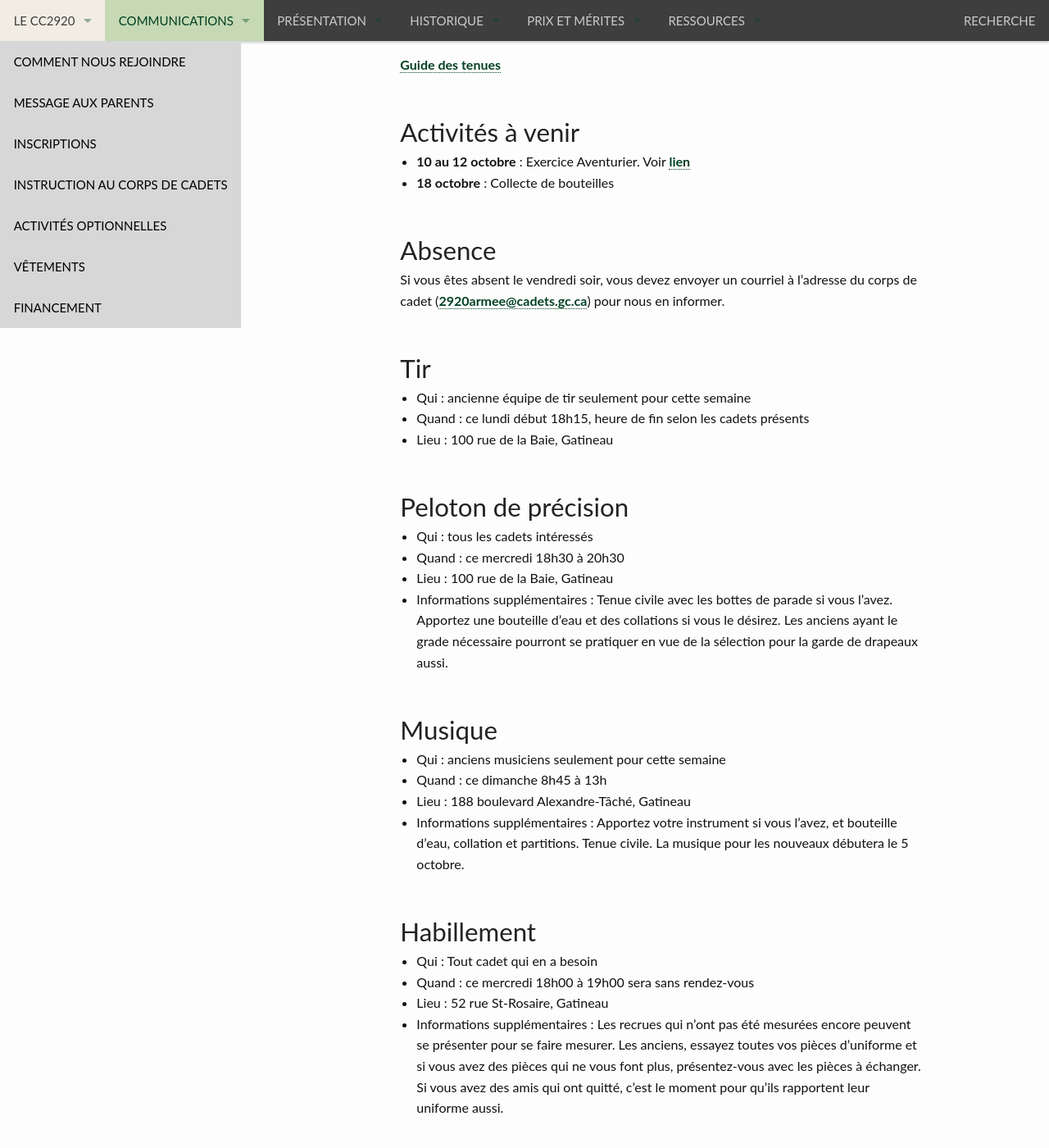
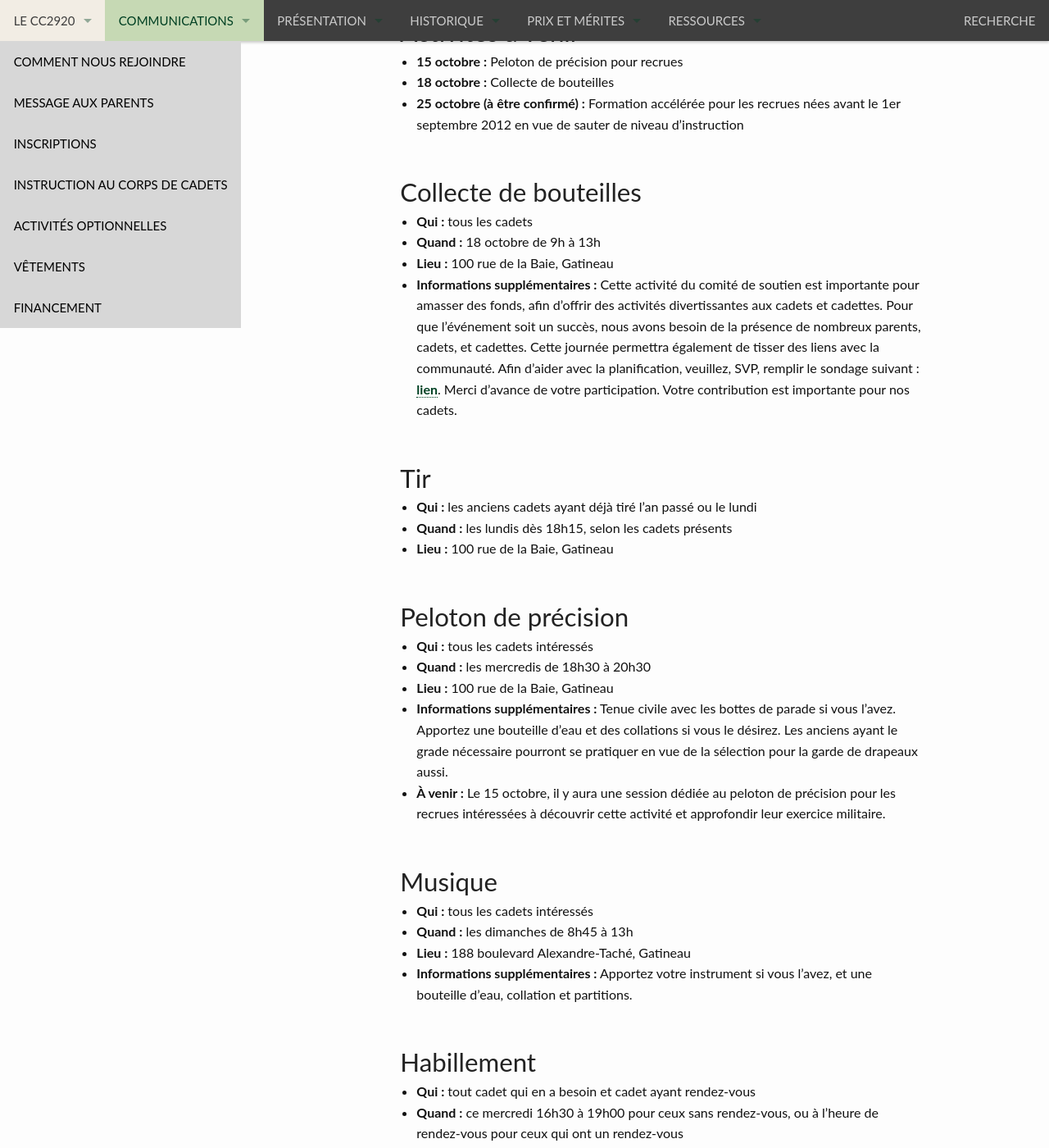
Before and after one commit to CC2920/web, a Jekyll site: the page built from _communications/messages.md, in a window 1280 px wide and 1400 px high, scrolled down 515 px. Shown: the whole window at 82% size. Built offline with Jekyll 4.4.1, drawn with Linux system fonts in a browser that asks for light colours; some of the changed text lies outside the part shown.

Commit message:
Message de la semaine du 10 octobre 2025

```diff
--- a/_communications/messages.md
+++ b/_communications/messages.md
@@ -3,56 +3,51 @@
 layout: "messages"
 ---
 
-## Soirée d’instruction 3 octobre
-- Qui : Tous les cadets
-- Heure : de 18h30 à 21h15, vendredi soir
-- Lieu : 52 St-Rosaire (Locaux d’instruction)
-	- Tenue niveau vert : civil avec chandail vert ou chandail rouge du corps de cadets
-	- Tenue niveau rouge : Tenue C5 - Tenue d'entrainement
-	- Tenue niveau or : Tenue C5 - Tenue d'entrainement
-	- Tenue cadets séniors : Tenue C5 - Tenue d'entrainement
-
-[Guide des tenues](https://cc2920.ca/docs/ressources/guide_uniforme.v3.pdf)
+## Exercice aventurier 10 au 12 octobre
+- Qui : tous les cadets
+- Pour toute l'information, voir [lien](https://drive.google.com/file/d/18VScKllQKGgN4ThAngl88Y-lrEOBNM6n/view?usp=sharing).
+- Pour les anciens, votre validation annuelle doit être à jour pour participer à l’exercice. Il est possible de l’apporter avant le départ.
 
 
 ## Activités à venir
-- **10 au 12 octobre** : Exercice Aventurier. Voir [lien](https://drive.google.com/file/d/18VScKllQKGgN4ThAngl88Y-lrEOBNM6n/view?usp=sharing)
-- **18 octobre** : Collecte de bouteilles
+- **15 octobre :** Peloton de précision pour recrues
+- **18 octobre :** Collecte de bouteilles
+- **25 octobre (à être confirmé) :** Formation accélérée pour les recrues nées avant le 1er septembre 2012 en vue de sauter de niveau d'instruction
 
 
-## Absence
-Si vous êtes absent le vendredi soir, vous devez envoyer un courriel à l'adresse du corps de cadet (<2920armee@cadets.gc.ca>) pour nous en informer.
+## Collecte de bouteilles
+- **Qui :** tous les cadets
+- **Quand :** 18 octobre de 9h à 13h
+- **Lieu :** 100 rue de la Baie, Gatineau
+- **Informations supplémentaires :** Cette activité du comité de soutien est importante pour amasser des fonds, afin d’offrir des activités divertissantes aux cadets et cadettes. Pour que l’événement soit un succès, nous avons besoin de la présence de nombreux parents, cadets, et cadettes. Cette journée permettra également de tisser des liens avec la communauté. Afin d’aider avec la planification, veuillez, SVP, remplir le sondage suivant : [lien](https://forms.gle/Yhjfa3S54gJg8n8s8). Merci d’avance de votre participation. Votre contribution est importante pour nos cadets.
 
 
 ## Tir
-- Qui : ancienne équipe de tir seulement pour cette semaine
-- Quand : ce lundi début 18h15, heure de fin selon les cadets présents
-- Lieu : 100 rue de la Baie, Gatineau
+- **Qui :** les anciens cadets ayant déjà tiré l’an passé ou le lundi
+- **Quand :** les lundis dès 18h15, selon les cadets présents
+- **Lieu :** 100 rue de la Baie, Gatineau
 
 
 ## Peloton de précision
-- Qui : tous les cadets intéressés
-- Quand : ce mercredi 18h30 à 20h30
-- Lieu : 100 rue de la Baie, Gatineau
-- Informations supplémentaires : Tenue civile avec les bottes de parade si vous l’avez. Apportez une bouteille d’eau et des collations si vous le désirez. Les anciens ayant le grade nécessaire pourront se pratiquer en vue de la sélection pour la garde de drapeaux aussi.
+- **Qui :** tous les cadets intéressés
+- **Quand :** les mercredis de 18h30 à 20h30
+- **Lieu :** 100 rue de la Baie, Gatineau
+- **Informations supplémentaires :** Tenue civile avec les bottes de parade si vous l’avez. Apportez une bouteille d’eau et des collations si vous le désirez. Les anciens ayant le grade nécessaire pourront se pratiquer en vue de la sélection pour la garde de drapeaux aussi.
+- **À venir :** Le 15 octobre, il y aura une session dédiée au peloton de précision pour les recrues intéressées à découvrir cette activité et approfondir leur exercice militaire.
 
 
 ## Musique
-- Qui : anciens musiciens seulement pour cette semaine
-- Quand : ce dimanche 8h45 à 13h
-- Lieu : 188 boulevard Alexandre-Tâché, Gatineau
-- Informations supplémentaires : Apportez votre instrument si vous l’avez, et bouteille d’eau, collation et partitions. Tenue civile. La musique pour les nouveaux débutera le 5 octobre.
+- **Qui :** tous les cadets intéressés
+- **Quand :** les dimanches de 8h45 à 13h
+- **Lieu :** 188 boulevard Alexandre-Taché, Gatineau
+- **Informations supplémentaires :** Apportez votre instrument si vous l’avez, et une bouteille d’eau, collation et partitions.
 
 
 ## Habillement
-- Qui : Tout cadet qui en a besoin
-- Quand : ce mercredi 18h00 à 19h00 sera sans rendez-vous
-- Lieu : 52 rue St-Rosaire, Gatineau
-- Informations supplémentaires : Les recrues qui n’ont pas été mesurées encore peuvent se présenter pour se faire mesurer. Les anciens, essayez toutes vos pièces d’uniforme et si vous avez des pièces qui ne vous font plus, présentez-vous avec les pièces à échanger. Si vous avez des amis qui ont quitté, c’est le moment pour qu’ils rapportent leur uniforme aussi.
-
-
-## Administration
-Les cadets à qui on a remis le formulaire de validation annuelle sont priés de le rapporter pour ce vendredi.
+- **Qui :** tout cadet qui en a besoin et cadet ayant rendez-vous
+- **Quand :** ce mercredi 16h30 à 19h00 pour ceux sans rendez-vous, ou à l’heure de rendez-vous pour ceux qui ont un rendez-vous
+- **Lieu :** 52 rue St-Rosaire, Gatineau
+- **Informations supplémentaires :** Le sans rendez-vous est pour les recrues qui n’ont pas été mesurées encore, les anciens ayant des pièces à échanger et les cadets qui quittent doivent. Les rendez-vous sont pour la distribution de nouvel uniforme pour les recrues.
 
 
 Si vous avez des questions, n’hésitez pas à nous contacter à <2920armee@cadets.gc.ca>.
```
